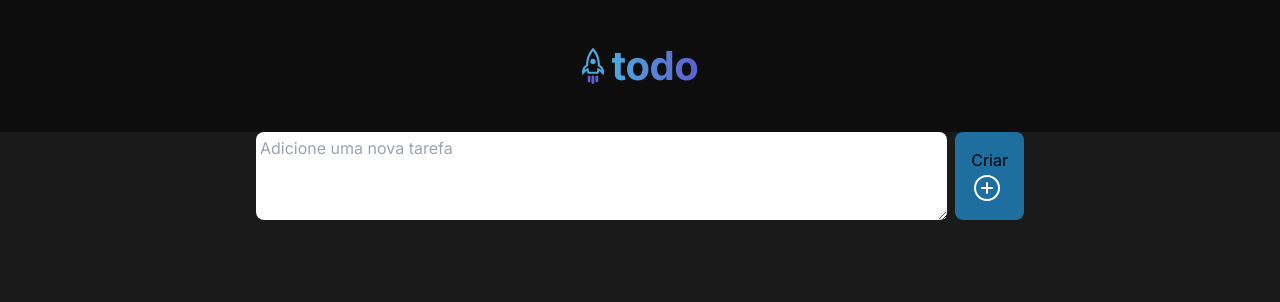
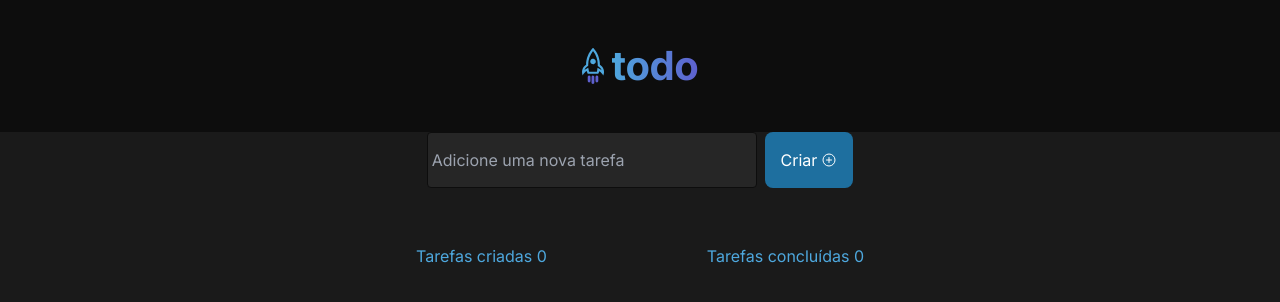
Before and after one commit to gustavobaltazar/Todo-list, a React (Vite) app: page / in a window 1280 px wide. Shown: the top 302 px of the page. Built offline with nearby package versions, Linux system fonts and the light colour scheme.

Commit message:
📦 NEW:  Task Component

```diff
--- a/src/App.tsx
+++ b/src/App.tsx
@@ -1,5 +1,6 @@
 import { Header } from "./components/Header"
 import { Post } from "./components/Post"
+import { Task } from "./components/Task"
 
 export function App() {
   return (
--- a/src/components/Post.tsx
+++ b/src/components/Post.tsx
@@ -1,20 +1,23 @@
 import { PlusCircle } from "phosphor-react";
+import { Task } from "./Task";
 
 export function Post() {
-    return(
-        <article className="w-full flex justify-center gap-2">
-            <form className="w-3/5 flex flex-row gap-2">
-                <textarea
-                    className="w-full border-0 p-1 rounded-lg"
+    return (
+        <article className="w-full flex flex-col items-center justify-center gap-2 p-0 absolute">
+            <form className="w-2/6 flex flex-row gap-2">
+                <input
+                    className="w-full p-1 rounded h-14 box-border grow-0 bg-gray5 resize-none text-gray3 border border-solid shadow-current border-gray7"
                     name="todo"
                     placeholder="Adicione uma nova tarefa"
                     required
                 />
-                <button className="bg-blueDark rounded-lg p-4">
+                <button className="bg-blueDark rounded-lg p-4 h-14 w-24 flex flex-row gap-1 justify-center items-center text-white">
                     Criar
-                    <PlusCircle className="text-white" size={32}/>
+                    <PlusCircle className="text-white w-4 h-4" size={32} />
                 </button>
             </form>
+
+            <Task />
         </article>
     )
 }
--- /dev/null
+++ b/src/components/Task.tsx
@@ -0,0 +1,16 @@
+import { useState } from "react"
+
+export function Task() {
+    const [toDo, setToDo] = useState([]);
+    const [newToDo, setNewToDo] = useState('');
+    const [toDoComplete, setToDoComplete] = useState(0);
+
+    return (
+        <div className="w-full flex justify-center items-end mt-12">
+            <div className="w-3/6 flex flex-row justify-between pr-24 pl-24">
+                <p className="text-blue">Tarefas criadas { toDoComplete }</p>
+                <p className="text-blue">Tarefas concluídas { toDoComplete}</p>
+            </div>
+        </div>
+    )
+}
```
Also changed, not shown: 1 other file (tests, documents, lock files or other folders).
